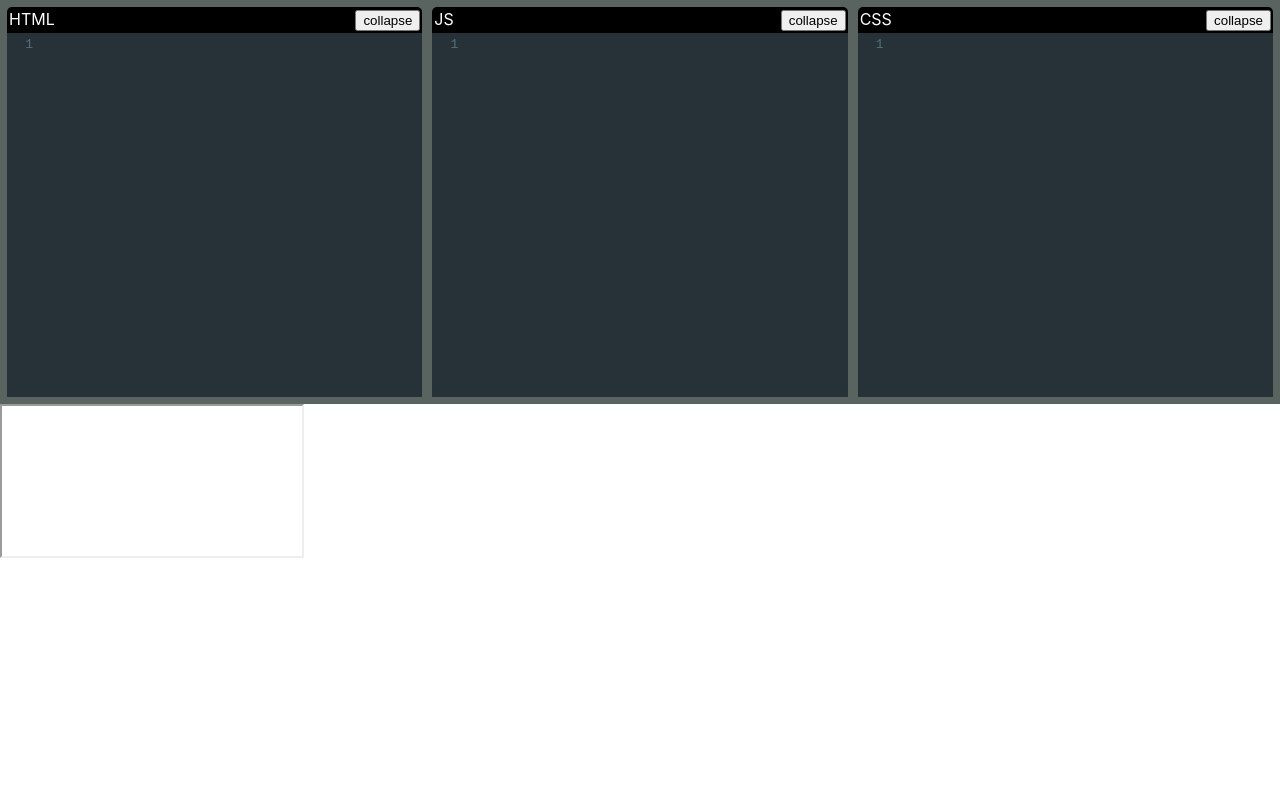
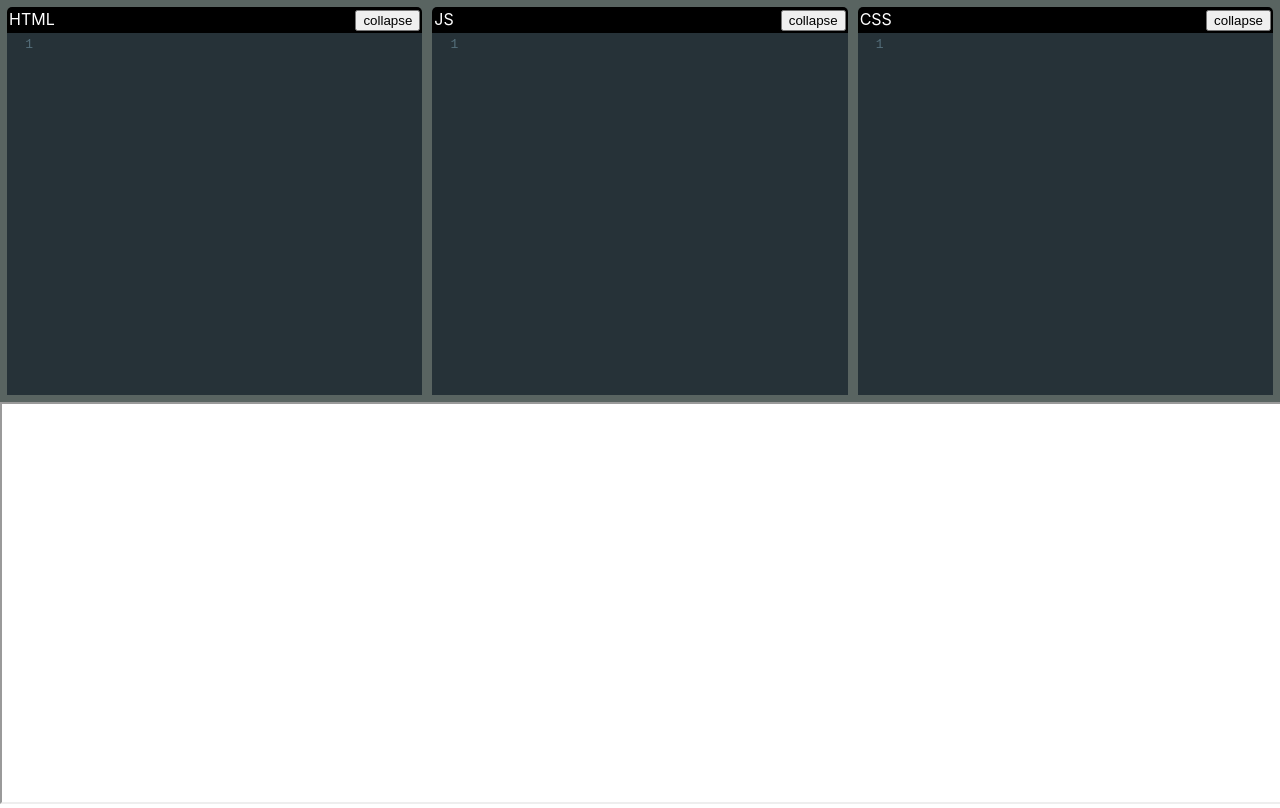
Before and after one commit to vishnu777aero/code-editor, a React (Create React App) app: page / in a window 1280 px wide. Built offline with nearby package versions, Linux system fonts and the light colour scheme.

Commit message:
fix display layout

```diff
--- a/src/App.css
+++ b/src/App.css
@@ -1,8 +1,27 @@
-.pane.top-pane {
+html {
+  overflow: hidden;
+}
+
+#root {
+  display: flex;
+  flex-direction: column;
+  height: 100vh;
+}
+
+.top-pane {
   display: flex;
   background-color: rgb(89, 100, 97);
   padding: 2px;
-  height: 50vh;
+  flex: 1 1 50%;
+}
+
+.bottom-pane {
+  flex: 1 1 50%;
+}
+
+.bottom-pane iframe {
+  width: 100%;
+  height: 100%;
 }
 
 @font-face {
--- a/src/App.js
+++ b/src/App.js
@@ -42,7 +42,7 @@ function App() {
 
   return (
     <>
-      <div className="pane top-pane">
+      <div className="top-pane">
         <Editor
           mode="xml"
           name="HTML"
```
